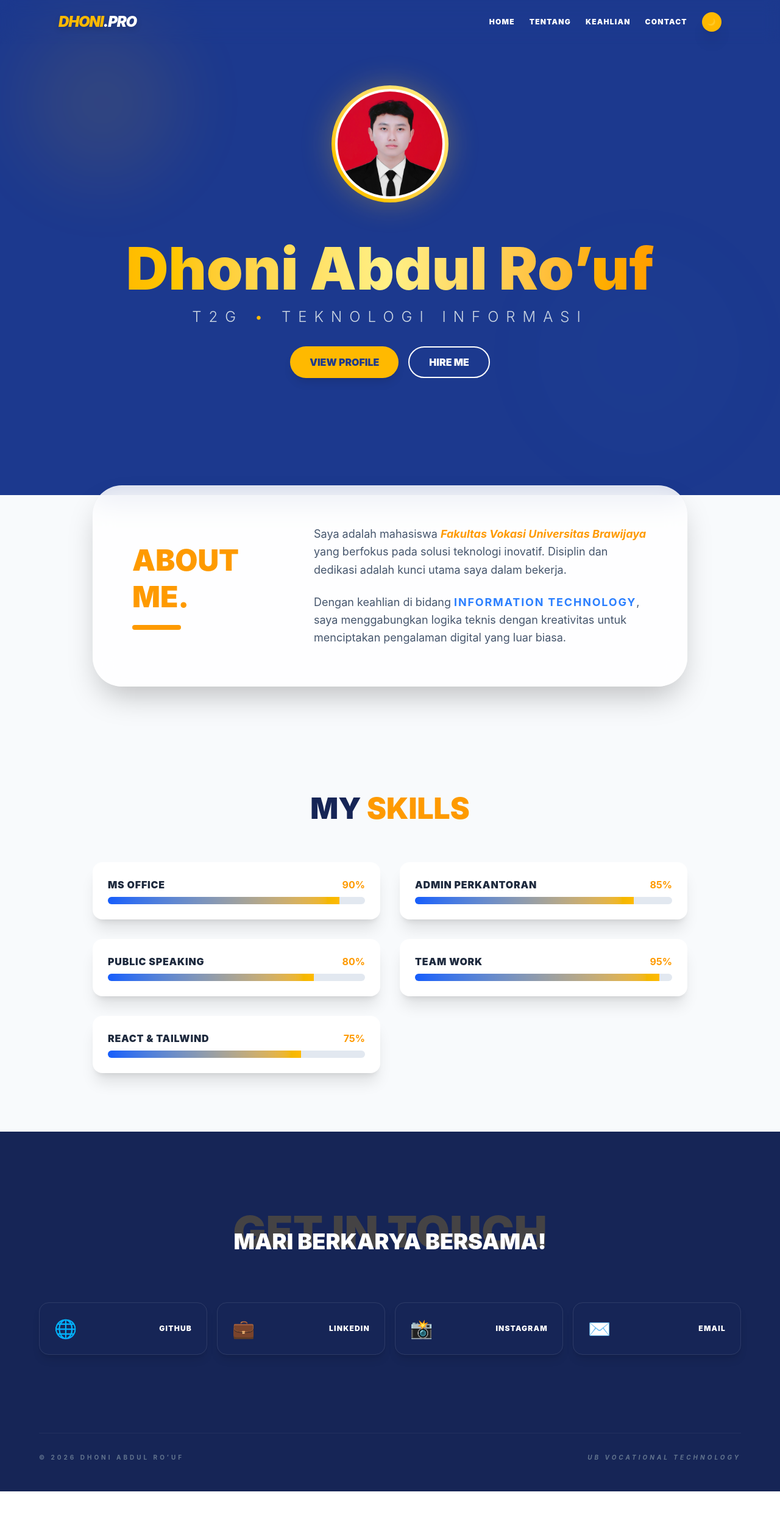
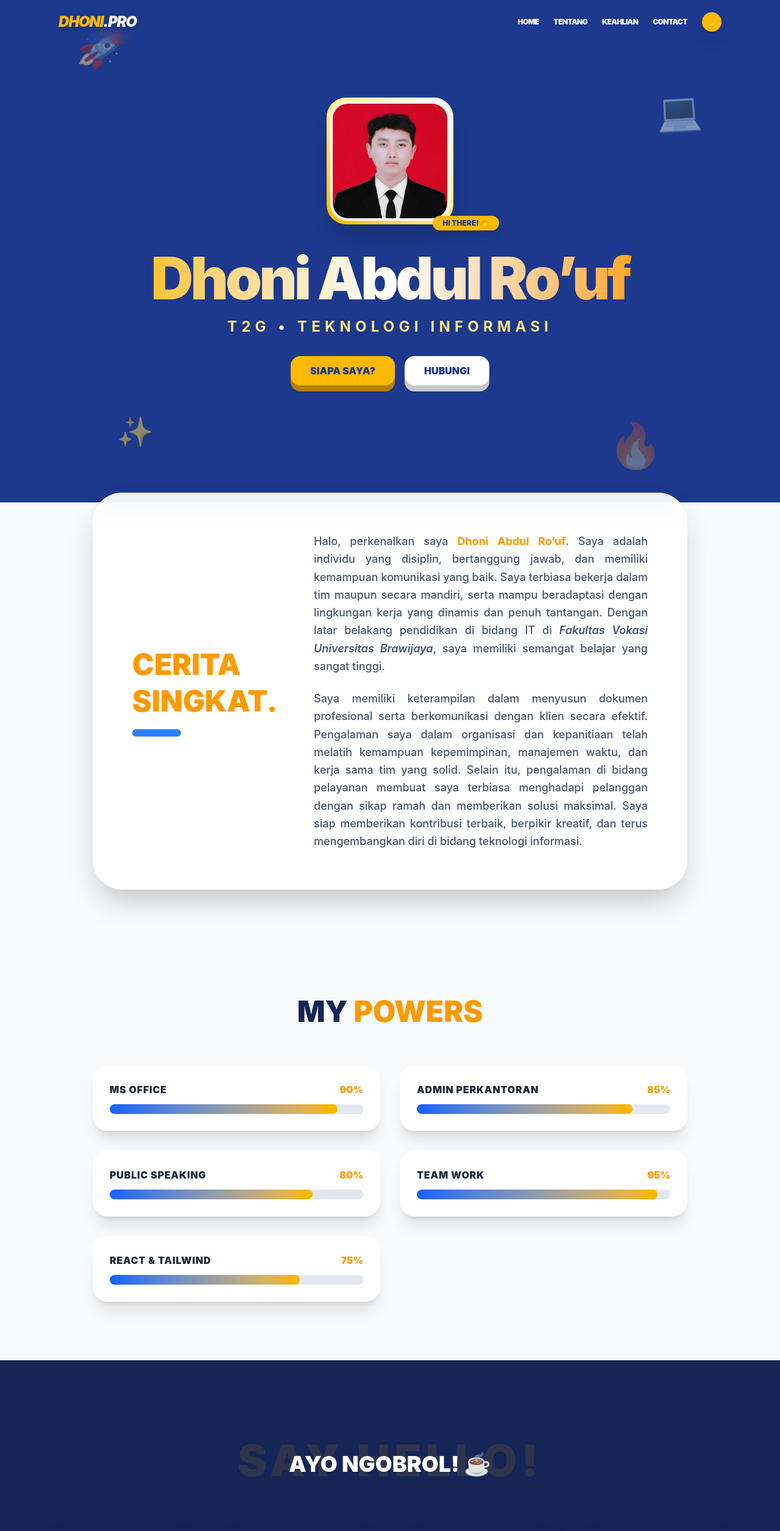
Before and after one commit to heksaky/project-team-valen, a React (Vite) app: page / in a window 1280 px wide. Shown: the top 2511 px of the page at 61% size. Before the commit the page ends 2446 px from the top, so only its background shows below. Built offline with nearby package versions, Linux system fonts and the light colour scheme.

Commit message:
tampilan

```diff
--- a/src/App.jsx
+++ b/src/App.jsx
@@ -4,7 +4,6 @@ export default function App() {
   const [darkMode, setDarkMode] = useState(false);
   const [scrolled, setScrolled] = useState(false);
 
-  // Efek Navbar berubah warna saat scroll
   useEffect(() => {
     const handleScroll = () => setScrolled(window.scrollY > 50);
     window.addEventListener('scroll', handleScroll);
@@ -39,19 +38,19 @@ export default function App() {
   ];
 
   return (
-    <div className={`${darkMode ? 'bg-slate-900 text-slate-100' : 'bg-slate-50 text-slate-800'} min-h-screen font-sans transition-all duration-700`}>
+    <div className={`${darkMode ? 'bg-slate-900 text-slate-100' : 'bg-slate-50 text-slate-800'} min-h-screen font-sans transition-all duration-700 overflow-x-hidden`}>
 
-      {/* NAVBAR DENGAN EFEK BLUR DINAMIS */}
+      {/* NAVBAR */}
       <nav className={`fixed top-0 w-full z-50 transition-all duration-500 ${scrolled ? (darkMode ? 'bg-slate-900/90 py-2 shadow-2xl' : 'bg-blue-950/90 py-2 shadow-2xl') : 'bg-transparent py-5'} backdrop-blur-md text-white`}>
         <div className="max-w-6xl mx-auto flex justify-between items-center px-8">
-          <h1 className="text-2xl font-black tracking-tighter italic text-amber-400 drop-shadow-lg">DHONI<span className="text-white">.PRO</span></h1>
+          <h1 className="text-2xl font-black tracking-tighter italic text-amber-400 drop-shadow-lg animate-pulse">DHONI<span className="text-white">.PRO</span></h1>
           <div className="flex items-center space-x-6 text-xs font-black tracking-widest">
             {['home', 'tentang', 'keahlian', 'contact'].map((item) => (
-              <button key={item} onClick={() => scrollToSection(item)} className="hover:text-amber-400 transition-all hidden md:block uppercase">{item}</button>
+              <button key={item} onClick={() => scrollToSection(item)} className="hover:text-amber-400 transition-all hidden md:block uppercase tracking-tighter">{item}</button>
             ))}
             <button
               onClick={() => setDarkMode(!darkMode)}
-              className="bg-amber-400 text-blue-900 p-2 rounded-full shadow-xl hover:rotate-12 hover:scale-110 active:scale-90 transition-all"
+              className="bg-amber-400 text-blue-900 p-2 rounded-full shadow-xl hover:rotate-[360deg] transition-all duration-700"
             >
               {darkMode ? '☀️' : '🌙'}
             </button>
@@ -59,108 +58,123 @@ export default function App() {
         </div>
       </nav>
 
-      {/* HERO SECTION DENGAN ANIMASI FLOATING */}
+      {/* HERO SECTION - KARTU KUCU ANIMASI */}
       <header id="home" className={`relative overflow-hidden ${darkMode ? 'bg-slate-900' : 'bg-blue-900'} text-white pt-40 pb-48 text-center px-6`}>
-        {/* Background Decor */}
-        <div className="absolute top-0 left-0 w-full h-full opacity-10 pointer-events-none">
-            <div className="absolute top-10 left-10 w-64 h-64 bg-amber-400 rounded-full blur-3xl animate-pulse"></div>
-            <div className="absolute bottom-10 right-10 w-96 h-96 bg-blue-400 rounded-full blur-3xl opacity-20"></div>
-        </div>
+
+        {/* ELEMEN KARTUN MELAYANG (DEKORASI) */}
+        <div className="absolute top-20 left-[10%] animate-floating opacity-50 text-6xl">🚀</div>
+        <div className="absolute bottom-20 left-[15%] animate-bounce-slow opacity-50 text-5xl">✨</div>
+        <div className="absolute top-40 right-[10%] animate-floating-delayed opacity-50 text-6xl">💻</div>
+        <div className="absolute bottom-10 right-[15%] animate-bounce-slow opacity-30 text-7xl">🔥</div>
 
         <div className="max-w-4xl mx-auto relative z-10">
-          <div className="relative mb-10 flex justify-center group">
-            <div className="w-48 h-48 bg-gradient-to-tr from-amber-400 to-yellow-200 rounded-full p-1.5 shadow-[0_0_50px_rgba(251,191,36,0.3)] animate-bounce-slow">
-              <div className="w-full h-full bg-white rounded-full overflow-hidden border-4 border-white">
-                <img src="/src/foto.jpg" alt={namaLengkap} className="w-full h-full object-cover object-top hover:scale-110 transition-transform duration-700" />
+          <div className="relative mb-10 flex justify-center">
+            {/* Bingkai Foto Wobble (Goyang Lucu) */}
+            <div className="w-52 h-52 bg-gradient-to-tr from-amber-400 via-yellow-200 to-white rounded-[2rem] p-1.5 shadow-2xl animate-wobble">
+              <div className="w-full h-full bg-white rounded-[1.8rem] overflow-hidden border-4 border-white">
+                <img src="/src/foto.jpg" alt={namaLengkap} className="w-full h-full object-cover object-top hover:scale-125 transition-all duration-700" />
               </div>
+            </div>
+            {/* Badge Kucu */}
+            <div className="absolute -bottom-4 right-[30%] bg-amber-400 text-blue-900 px-4 py-1 rounded-full font-black text-xs shadow-lg animate-bounce">
+              HI THERE! 👋
             </div>
           </div>
 
-          <h1 className="text-6xl md:text-8xl font-black text-transparent bg-clip-text bg-gradient-to-r from-amber-400 via-yellow-200 to-amber-500 mb-4 animate-fade-in">
+          <h1 className="text-6xl md:text-8xl font-black text-transparent bg-clip-text bg-gradient-to-r from-amber-400 via-white to-amber-500 mb-4 tracking-tighter">
             {namaLengkap}
           </h1>
-          <p className="text-xl md:text-2xl font-light tracking-[0.5em] text-slate-300 mb-8 uppercase">
-            {kelas} <span className="text-amber-400">•</span> {prodi}
+          <p className="text-xl md:text-2xl font-bold tracking-[0.3em] text-amber-200 mb-8 uppercase animate-fade-in">
+             {kelas} <span className="text-white">•</span> {prodi}
           </p>
           <div className="flex justify-center gap-4">
-             <button onClick={() => scrollToSection('tentang')} className="bg-amber-400 text-blue-900 px-8 py-3 rounded-full font-black hover:bg-white transition-all shadow-lg">VIEW PROFILE</button>
-             <button onClick={() => scrollToSection('contact')} className="border-2 border-white px-8 py-3 rounded-full font-black hover:bg-white hover:text-blue-900 transition-all">HIRE ME</button>
+             <button onClick={() => scrollToSection('tentang')} className="bg-amber-400 text-blue-900 px-8 py-3 rounded-2xl font-black hover:scale-110 active:scale-95 transition-all shadow-[0_10px_0_rgb(180,130,0)] hover:shadow-none hover:translate-y-2">SIAPA SAYA?</button>
+             <button onClick={() => scrollToSection('contact')} className="bg-white text-blue-900 px-8 py-3 rounded-2xl font-black hover:scale-110 active:scale-95 transition-all shadow-[0_10px_0_rgb(200,200,200)] hover:shadow-none hover:translate-y-2">HUBUNGI</button>
           </div>
         </div>
       </header>
 
-      {/* TENTANG SAYA - GLASS CARD */}
+      {/* TENTANG SAYA - DESKRIPSI LENGKAP (110+ KATA) */}
       <section id="tentang" className="max-w-5xl mx-auto px-6 py-20 -mt-24 relative z-20">
-        <div className={`${darkMode ? 'bg-slate-800/80' : 'bg-white/80'} backdrop-blur-xl p-10 md:p-16 rounded-[3rem] shadow-2xl border border-white/20 transition-all hover:shadow-amber-400/10`}>
+        <div className={`${darkMode ? 'bg-slate-800/90 border-slate-700' : 'bg-white/90 border-white'} backdrop-blur-xl p-10 md:p-16 rounded-[3rem] shadow-2xl border transition-all hover:rotate-1`}>
           <div className="grid md:grid-cols-3 gap-12 items-center">
             <div className="md:col-span-1 text-center md:text-left">
-                <h2 className="text-5xl font-black text-amber-500 leading-tight">ABOUT<br/>ME.</h2>
-                <div className="w-20 h-2 bg-amber-500 mt-4 rounded-full mx-auto md:mx-0"></div>
+                <h2 className="text-5xl font-black text-amber-500 leading-tight">CERITA<br/>SINGKAT.</h2>
+                <div className="w-20 h-3 bg-blue-500 mt-4 rounded-full mx-auto md:mx-0"></div>
             </div>
-            <div className={`md:col-span-2 ${darkMode ? 'text-slate-300' : 'text-slate-600'} text-lg leading-relaxed space-y-6`}>
+            <div className={`md:col-span-2 ${darkMode ? 'text-slate-300' : 'text-slate-600'} text-lg leading-relaxed space-y-6 text-justify font-medium`}>
               <p>
-                Saya adalah mahasiswa <span className="text-amber-500 font-bold italic">{fakultas}</span> yang berfokus pada solusi teknologi inovatif. Disiplin dan dedikasi adalah kunci utama saya dalam bekerja.
+                Halo, perkenalkan saya <span className="font-bold text-amber-500">{namaLengkap}</span>. Saya adalah individu yang disiplin, bertanggung jawab, dan memiliki kemampuan komunikasi yang baik. Saya terbiasa bekerja dalam tim maupun secara mandiri, serta mampu beradaptasi dengan lingkungan kerja yang dinamis dan penuh tantangan. Dengan latar belakang pendidikan di bidang IT di <span className="italic font-semibold">{fakultas}</span>, saya memiliki semangat belajar yang sangat tinggi.
               </p>
               <p>
-                Dengan keahlian di bidang <span className="font-bold uppercase tracking-widest text-blue-500">Information Technology</span>, saya menggabungkan logika teknis dengan kreativitas untuk menciptakan pengalaman digital yang luar biasa.
+                Saya memiliki keterampilan dalam menyusun dokumen profesional serta berkomunikasi dengan klien secara efektif. Pengalaman saya dalam organisasi dan kepanitiaan telah melatih kemampuan kepemimpinan, manajemen waktu, dan kerja sama tim yang solid. Selain itu, pengalaman di bidang pelayanan membuat saya terbiasa menghadapi pelanggan dengan sikap ramah dan memberikan solusi maksimal. Saya siap memberikan kontribusi terbaik, berpikir kreatif, dan terus mengembangkan diri di bidang teknologi informasi.
               </p>
             </div>
           </div>
         </div>
       </section>
 
-      {/* KEAHLIAN DENGAN PROGRESS BAR */}
+      {/* KEAHLIAN */}
       <section id="keahlian" className="max-w-5xl mx-auto px-6 py-24">
-        <h2 className={`text-center text-5xl font-black mb-16 ${darkMode ? 'text-white' : 'text-blue-950'}`}>MY <span className="text-amber-500">SKILLS</span></h2>
+        <h2 className={`text-center text-5xl font-black mb-16 ${darkMode ? 'text-white' : 'text-blue-950'}`}>MY <span className="text-amber-500">POWERS</span></h2>
         <div className="grid md:grid-cols-2 gap-8">
           {keahlian.map((skill, index) => (
-            <div key={index} className={`${darkMode ? 'bg-slate-800' : 'bg-white'} p-6 rounded-2xl shadow-xl border border-transparent hover:border-amber-400 transition-all group`}>
-              <div className="flex justify-between mb-2">
+            <div key={index} className={`${darkMode ? 'bg-slate-800' : 'bg-white'} p-6 rounded-3xl shadow-xl border-4 border-transparent hover:border-amber-400 transition-all group`}>
+              <div className="flex justify-between mb-3">
                 <span className="font-black uppercase tracking-wider">{skill.name}</span>
-                <span className="text-amber-500 font-bold">{skill.level}</span>
+                <span className="text-amber-500 font-black">{skill.level}</span>
               </div>
-              <div className="w-full bg-slate-200 rounded-full h-3 overflow-hidden">
-                <div className="bg-gradient-to-r from-blue-600 to-amber-400 h-full group-hover:scale-x-105 transition-transform origin-left" style={{ width: skill.level }}></div>
+              <div className="w-full bg-slate-200 rounded-full h-4 overflow-hidden">
+                <div className="bg-gradient-to-r from-blue-600 to-amber-400 h-full group-hover:scale-x-110 transition-transform origin-left rounded-full" style={{ width: skill.level }}></div>
               </div>
             </div>
           ))}
         </div>
       </section>
 
-      {/* FOOTER MODERN */}
+      {/* FOOTER */}
       <footer id="contact" className={`${darkMode ? 'bg-slate-950' : 'bg-blue-950'} text-white pt-32 pb-12 px-8 relative`}>
         <div className="max-w-6xl mx-auto">
           <div className="text-center mb-20">
-            <h2 className="text-7xl font-black text-amber-400 mb-6 opacity-20">GET IN TOUCH</h2>
-            <h3 className="text-4xl font-black -mt-16 relative z-10">MARI BERKARYA BERSAMA!</h3>
+            <h2 className="text-7xl font-black text-amber-400 mb-6 opacity-10 tracking-widest">SAY HELLO!</h2>
+            <h3 className="text-4xl font-black -mt-16 relative z-10 animate-bounce">AYO NGOBROL! ☕</h3>
           </div>
 
-          <div className="grid grid-cols-1 md:grid-cols-4 gap-4">
+          <div className="grid grid-cols-1 md:grid-cols-4 gap-6">
             {socialMedia.map((socmed, index) => (
               <a key={index} href={socmed.link} target="_blank" rel="noopener noreferrer"
-                 className={`flex items-center justify-between p-6 rounded-2xl border border-white/10 ${socmed.color} transition-all duration-300 group shadow-lg`}>
-                <span className="text-3xl group-hover:scale-125 transition-transform">{socmed.icon}</span>
-                <span className="font-black text-xs uppercase tracking-widest">{socmed.name}</span>
+                 className={`flex items-center justify-between p-6 rounded-[2rem] border-4 border-white/10 ${socmed.color} hover:translate-y-[-10px] transition-all duration-300 group shadow-2xl`}>
+                <span className="text-4xl group-hover:rotate-12 transition-transform">{socmed.icon}</span>
+                <span className="font-black text-sm uppercase tracking-tighter">{socmed.name}</span>
               </a>
             ))}
           </div>
 
-          <div className="mt-32 pt-8 border-t border-white/5 flex flex-col md:flex-row justify-between items-center text-[10px] font-bold text-slate-500 tracking-[0.4em]">
-            <span>© 2026 {namaLengkap.toUpperCase()}</span>
-            <span className="mt-4 md:mt-0 italic">UB VOCATIONAL TECHNOLOGY</span>
+          <div className="mt-32 pt-8 border-t border-white/5 text-center text-[10px] font-bold text-slate-500 tracking-[0.5em]">
+            MADE WITH ❤️ BY {namaLengkap.toUpperCase()} — 2026
           </div>
         </div>
       </footer>
 
-      {/* CSS KHUSUS UNTUK ANIMASI (Tambahkan di index.css kamu jika perlu, tapi Tailwind sudah handle sebagian besar) */}
+      {/* ANIMASI KUSTOM */}
       <style jsx>{`
-        @keyframes bounce-slow {
-          0%, 100% { transform: translateY(0); }
-          50% { transform: translateY(-20px); }
+        @keyframes floating {
+          0%, 100% { transform: translateY(0) rotate(0deg); }
+          50% { transform: translateY(-30px) rotate(10deg); }
         }
-        .animate-bounce-slow {
-          animation: bounce-slow 4s ease-in-out infinite;
+        @keyframes floating-delayed {
+          0%, 100% { transform: translateY(0) rotate(0deg); }
+          50% { transform: translateY(-25px) rotate(-10deg); }
         }
+        @keyframes wobble {
+          0%, 100% { border-radius: 2rem; transform: rotate(0); }
+          25% { border-radius: 3rem 2rem 4rem 2rem; transform: rotate(-2deg); }
+          75% { border-radius: 2rem 4rem 2rem 3rem; transform: rotate(2deg); }
+        }
+        .animate-floating { animation: floating 4s ease-in-out infinite; }
+        .animate-floating-delayed { animation: floating-delayed 5s ease-in-out infinite; }
+        .animate-wobble { animation: wobble 6s ease-in-out infinite; }
+        .animate-bounce-slow { animation: bounce 3s infinite; }
       `}</style>
 
     </div>
```
